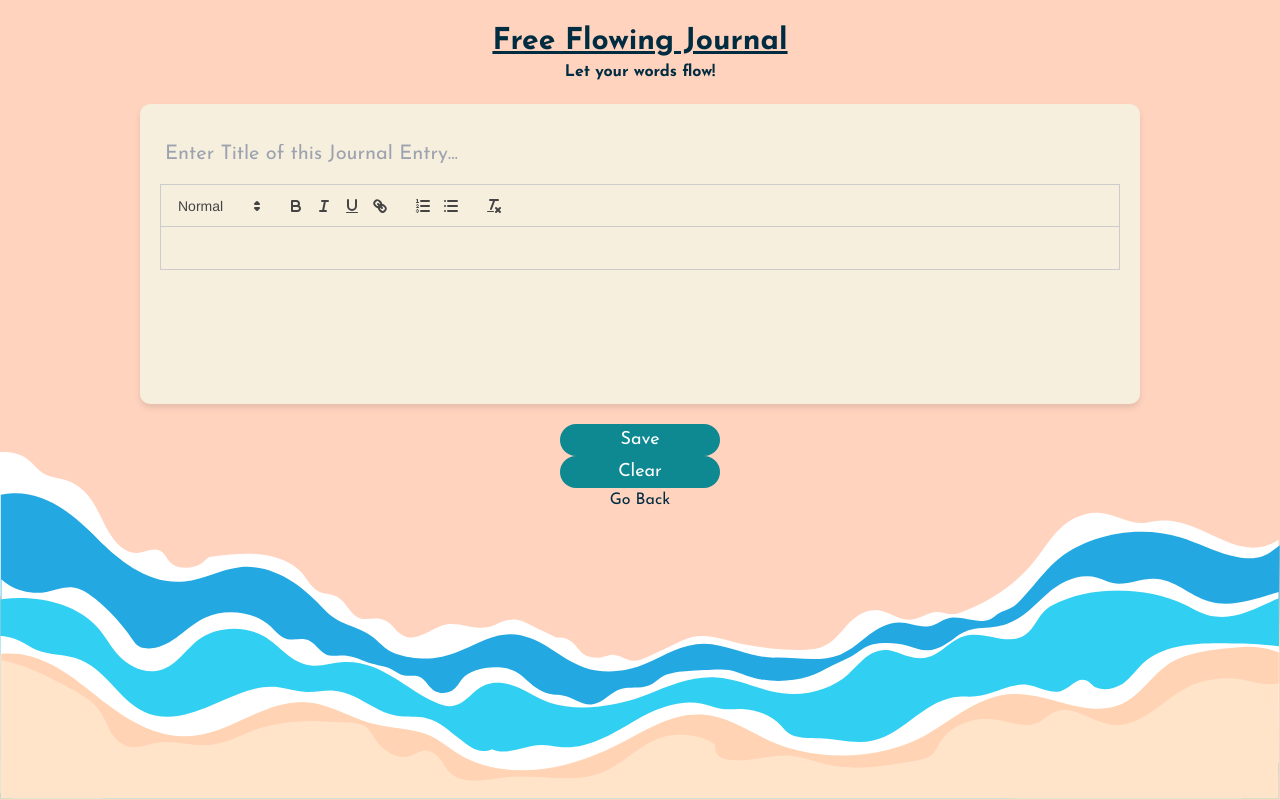
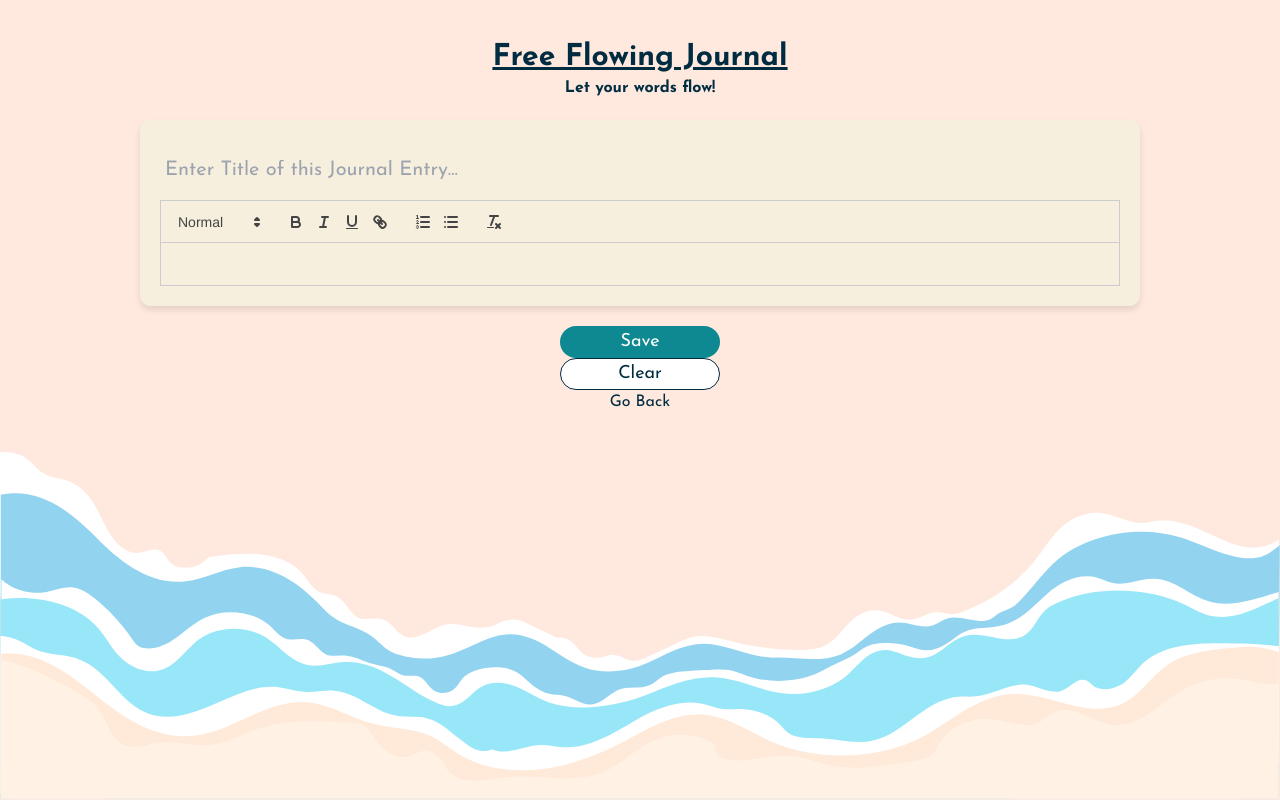
Before and after one commit to cherryontech/comet-cruisers-spring2024, a React (Create React App) app: page /free-journal in a window 1280 px wide. Built offline with nearby package versions, Linux system fonts and the light colour scheme.

Commit message:
Made minor changes to class names

```diff
--- a/src/js/clearButton.js
+++ b/src/js/clearButton.js
@@ -6,7 +6,7 @@ const ClearButton = ({ clearButton }) => {
   };
 
   return (
-    <button type="button" name="clear" className="btn btn-primary" onClick={handleClear}>
+    <button type="button" name="clear" className="btn btn-secondary" onClick={handleClear}>
       Clear
     </button>
   );
--- a/src/pages/FreeJournal.js
+++ b/src/pages/FreeJournal.js
@@ -41,7 +41,7 @@ const FreeJournal = () => {
 
   return (
     <div
-      className="freeJournal-entry-title"
+      className="journal-entry"
       style={{ display: 'flex', flexDirection: 'column', alignItems: 'center' }}>
       <br></br>
       <h1 className="text-3xl font-bold underline" style={{ textAlign: 'center' }}>
@@ -52,7 +52,7 @@ const FreeJournal = () => {
       </h2>
 
       <div
-        className="journal-entry"
+        className="text-entry"
         style={{
           backgroundColor: '#F6EFDE',
           boxShadow: '0 4px 6px rgba(0,0,0,0.1)',
--- a/src/styles/main.css
+++ b/src/styles/main.css
@@ -508,6 +508,39 @@ body{
   --tw-contain-paint:  ;
   --tw-contain-style:  ;
 }
+.container{
+  width: 100%;
+}
+@media (min-width: 640px){
+
+  .container{
+    max-width: 640px;
+  }
+}
+@media (min-width: 768px){
+
+  .container{
+    max-width: 768px;
+  }
+}
+@media (min-width: 1024px){
+
+  .container{
+    max-width: 1024px;
+  }
+}
+@media (min-width: 1280px){
+
+  .container{
+    max-width: 1280px;
+  }
+}
+@media (min-width: 1536px){
+
+  .container{
+    max-width: 1536px;
+  }
+}
 .btn{
   height: 2rem;
   width: 10rem;
@@ -520,6 +553,16 @@ body{
   background-color: rgb(14 137 146 / var(--tw-bg-opacity));
   --tw-text-opacity: 1;
   color: rgb(255 255 255 / var(--tw-text-opacity));
+}
+.btn-secondary{
+  border-width: 1px;
+  border-style: solid;
+  --tw-border-opacity: 1;
+  border-color: rgb(0 44 65 / var(--tw-border-opacity));
+  --tw-bg-opacity: 1;
+  background-color: rgb(255 255 255 / var(--tw-bg-opacity));
+  --tw-text-opacity: 1;
+  color: rgb(0 44 65 / var(--tw-text-opacity));
 }
 .shuffle-icon{
   height: 1.75rem;
@@ -548,6 +591,9 @@ body{
 .flex{
   display: flex;
 }
+.border{
+  border-width: 1px;
+}
 .text-3xl{
   font-size: 1.875rem;
   line-height: 2.25rem;
```
Also changed, not shown: 1 other file (tests, documents, lock files or other folders).
